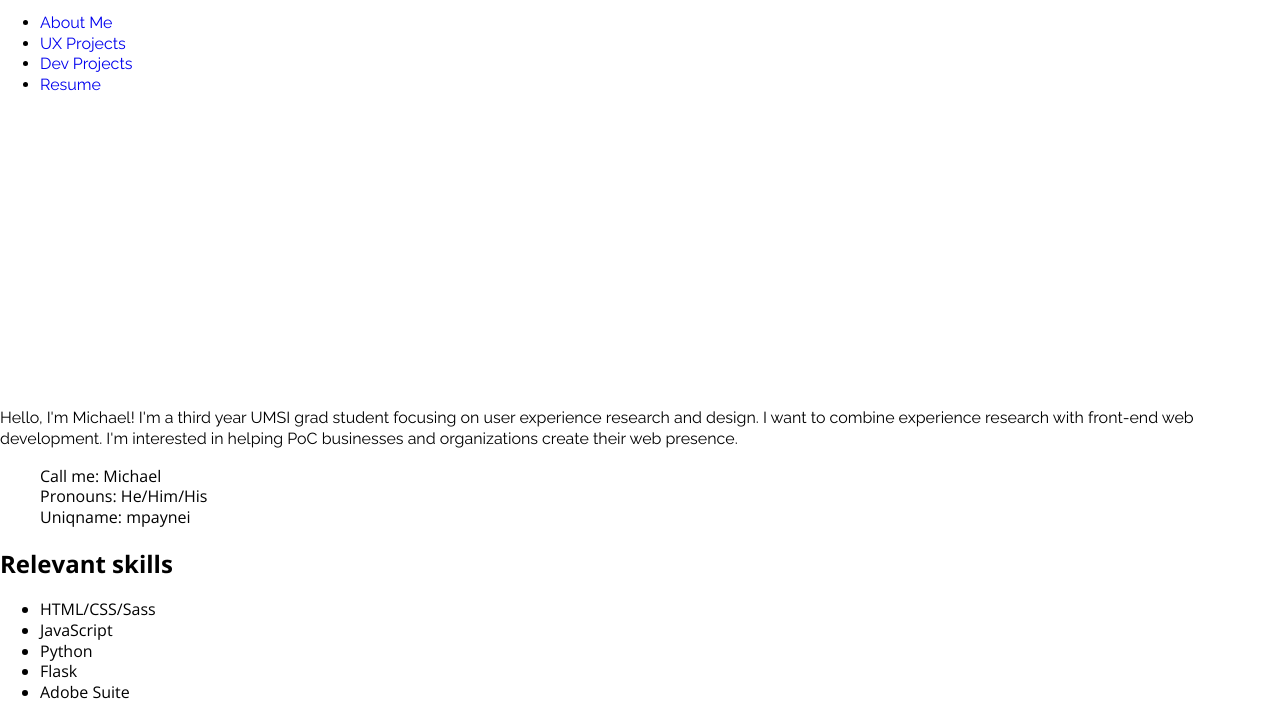
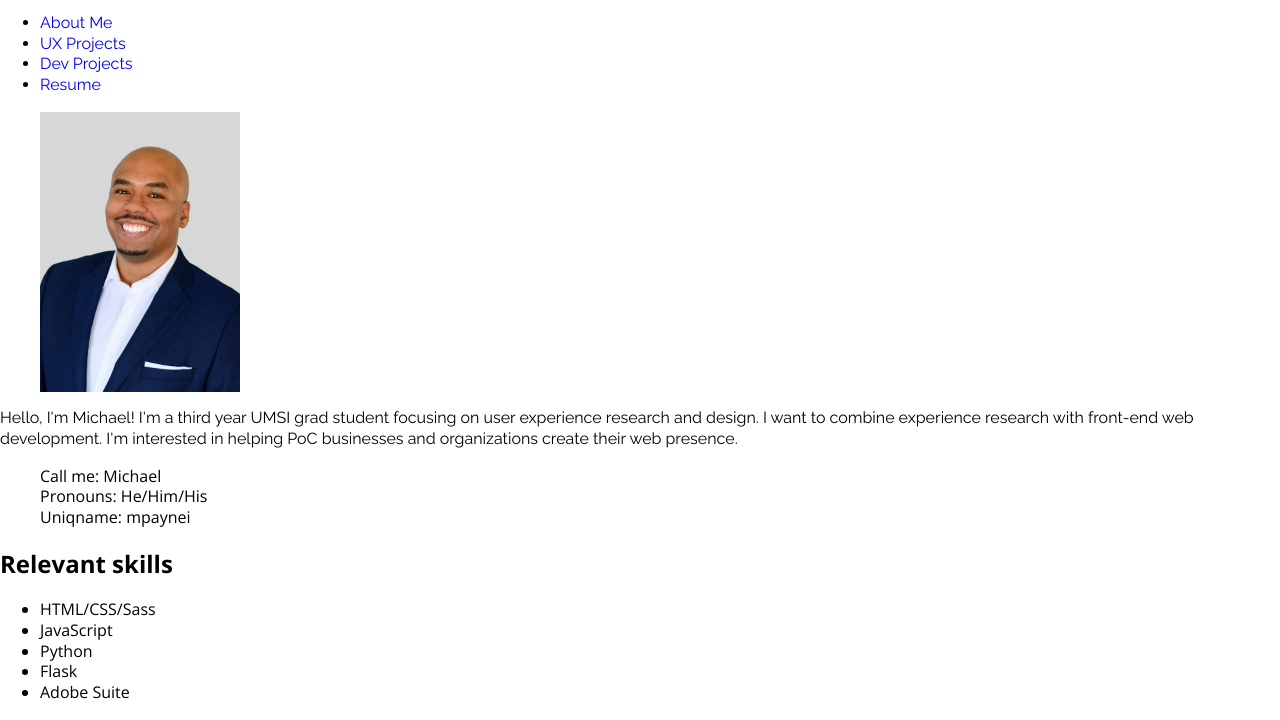
Before and after one commit to MSPayneII/si579-assignment1, a plain HTML site: page index.html in a window 1280 px wide. Shown: the part 76-796 px from the top of the page. Drawn offline with nearby package versions, Linux system fonts and the light colour scheme.

Commit message:
updating

```diff
--- a/scss/_hero.scss
+++ b/scss/_hero.scss
@@ -3,7 +3,7 @@
 
     &__image {
         position: relative;
-        background-image: url('../images/Michael_HDSHT-2r.jpg');
+        background-image: url('/images/Michael_HDSHT-2r.jpg');
         background-size: cover;
         background-repeat: no-repeat;
         background-position: center center;
```
Also changed, not shown: dist/css/style.css, 1 other file.
